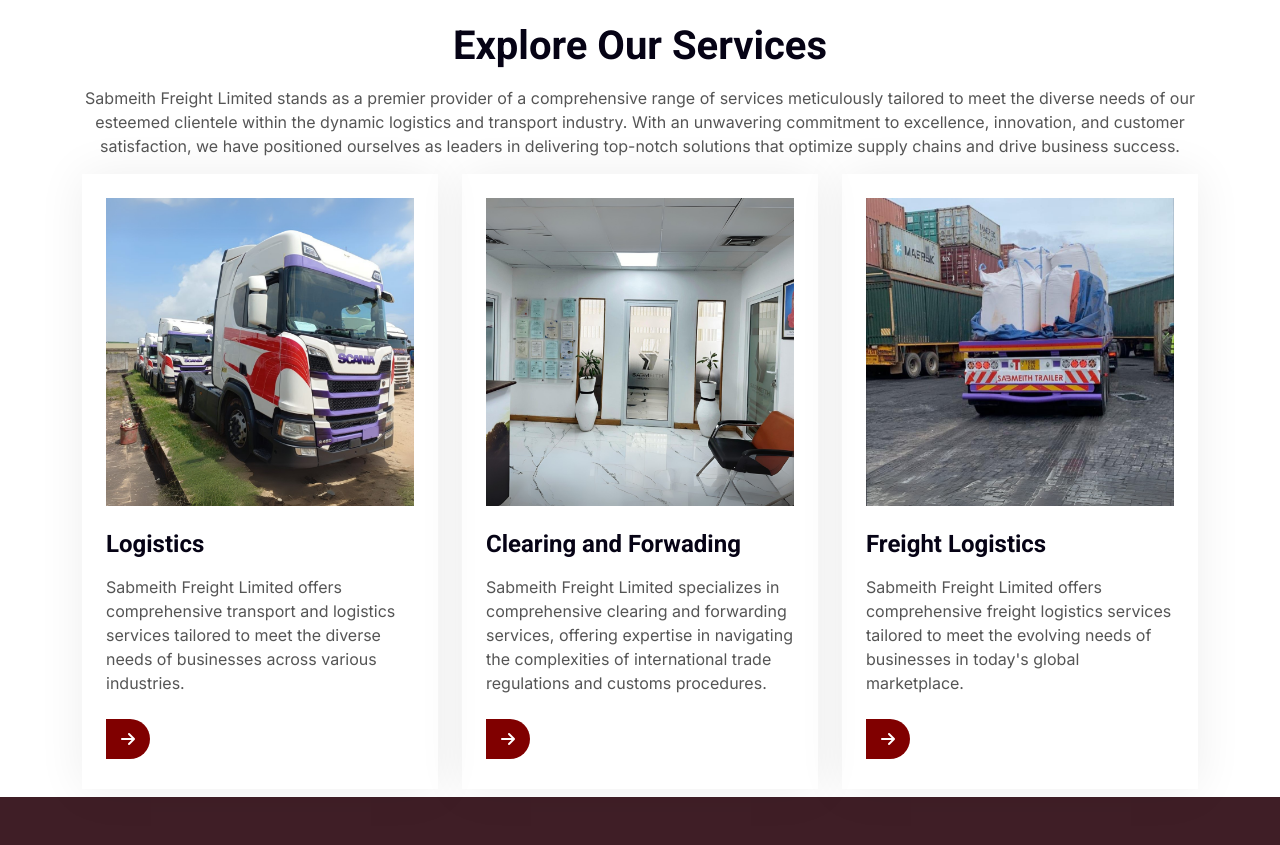
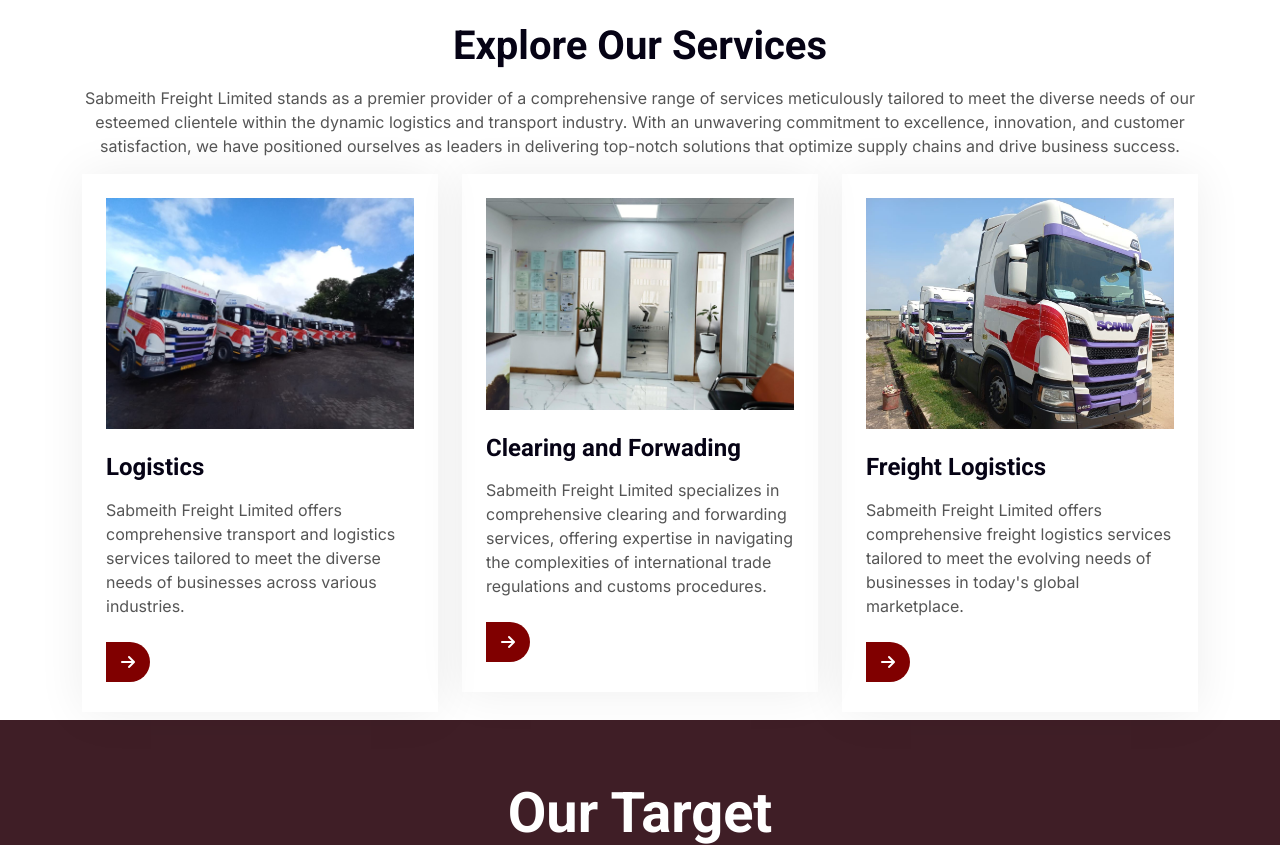
Before and after one commit to Rodgence/sabmeith-Logistics, a PHP site: page / in a window 1280 px wide. Shown: the part 1984-2829 px from the top of the page. Run offline with PHP 8.4, Linux system fonts and the light colour scheme; some libraries are stand-ins or nearby versions.

Commit message:
photo adjusted

```diff
--- a/css/style.css
+++ b/css/style.css
@@ -220,7 +220,7 @@
 }
 
 .page-header {
-    background: linear-gradient(rgba(6, 3, 21, .5), rgba(6, 3, 21, .5)), url(../img/3.png) center center no-repeat;
+    background: linear-gradient(rgba(6, 3, 21, .5), rgba(6, 3, 21, .5)), url(./img/images/3.jpg) center center no-repeat;
     background-size: cover;
 }
 
--- a/includes/services.php
+++ b/includes/services.php
@@ -19,7 +19,7 @@
                 <div class="col-md-6 col-lg-4 wow fadeInUp" data-wow-delay="0.3s">
                     <div class="service-item p-4">
                         <div class="overflow-hidden mb-4">
-                            <img class="img-fluid" src="img/images/sab/1.png" alt="">
+                            <img class="img-fluid" src="img/images/3.jpg" alt="">
                         </div>
                         <h4 class="mb-3">Logistics</h4>
                         <p>Sabmeith Freight Limited offers comprehensive
@@ -32,7 +32,7 @@
                 <div class="col-md-6 col-lg-4 wow fadeInUp" data-wow-delay="0.5s">
                     <div class="service-item p-4">
                         <div class="overflow-hidden mb-4">
-                            <img class="img-fluid" src="img/images/sab/2.png" alt="">
+                            <img class="img-fluid" src="img/images/7.jpg" alt="">
                         </div>
                         <h4 class="mb-3">Clearing and Forwading</h4>
                         <p>Sabmeith Freight Limited specializes in comprehensive clearing and forwarding services,
@@ -45,7 +45,7 @@
                 <div class="col-md-6 col-lg-4 wow fadeInUp" data-wow-delay="0.7s">
                     <div class="service-item p-4">
                         <div class="overflow-hidden mb-4">
-                            <img class="img-fluid" src="img/images/sab/3.png" alt="">
+                            <img class="img-fluid" src="img/images/5.jpg" alt="">
                         </div>
                         <h4 class="mb-3">Freight Logistics</h4>
                         <p>Sabmeith Freight Limited offers comprehensive freight logistics services tailored to meet the
--- a/logistics.php
+++ b/logistics.php
@@ -36,7 +36,7 @@
     <div class="row align-items-center mb-5">
       <div class="col-md-6">
         <img
-          src="img/images/sab/3.png"
+          src="img/images/3.jpg"
           alt="Sabmeith Freight Trucks"
           class="img-fluid"
         />
```
